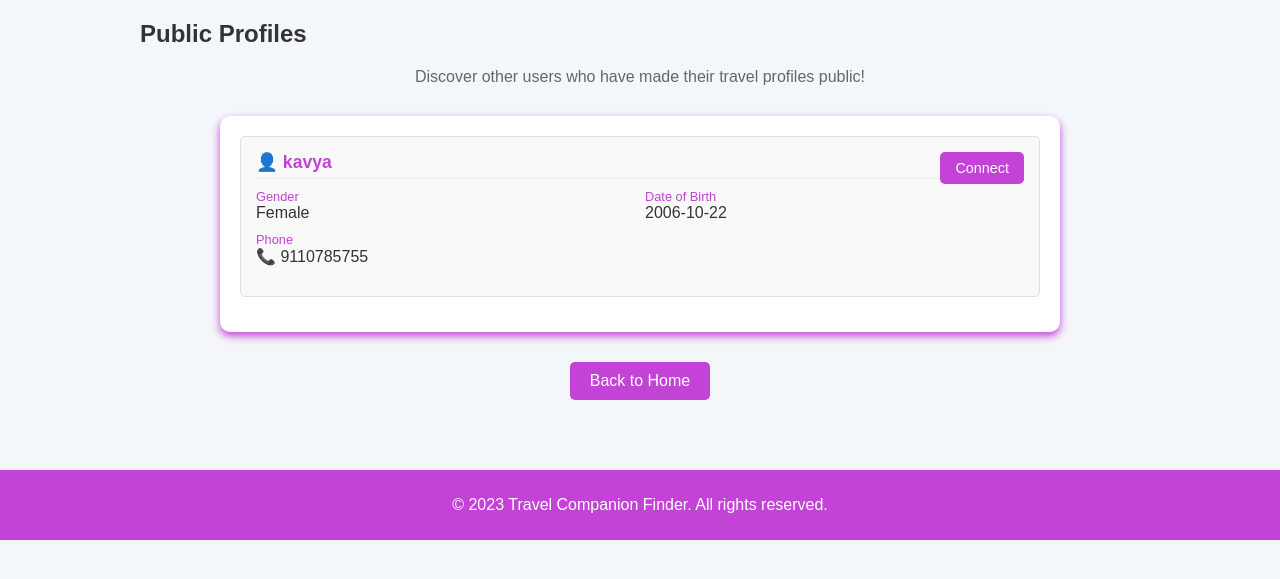
After one commit to Krishna-Veni2005/Travel_Companion_Finder, a Flask app: page /public-profiles in a window 1280 px wide. The commit adds this page. Shown: the top 579 px of the page. Run offline with Flask 3, Linux system fonts and the light colour scheme; a user stored in the database is signed in; data comes from the database, SQL or seed files in the repository; both versions use the stored data as it was after the commit.

Commit message:
Added public profile option

```diff
--- a/app.py
+++ b/app.py
@@ -47,6 +47,7 @@ class User(UserMixin, db.Model):
     destination = db.Column(db.String(150))
     travel_date = db.Column(db.Date)
     profile_completed = db.Column(db.Boolean, default=False)  # New field to track profile completion
+    is_public = db.Column(db.Boolean, default=False)
 
     # Users that this user has friended
     friends = db.relationship(
@@ -184,6 +185,7 @@ def profile():
         phone = request.form['phone']
         gender = request.form['gender']
         dob_str = request.form['dob']
+        is_public = request.form.get('is_public') == 'on'
 
         # Validate required fields
         if not phone or not gender or not dob_str:
@@ -200,6 +202,7 @@ def profile():
         current_user.phone = phone
         current_user.gender = gender
         current_user.dob = dob
+        current_user.is_public = is_public
         current_user.profile_completed = True
         db.session.commit()
 
@@ -269,6 +272,18 @@ def chat(user_id):
     other_user = User.query.get_or_404(user_id)
     messages = Message.query.filter_by(receiver_id=user_id).all()
     return render_template('chat.html', other_user=other_user, messages=messages)
+
+
+@app.route('/public-profiles')
+@login_required
+def public_profiles():
+    # Check if profile is completed
+    if not current_user.profile_completed:
+        flash('Please complete your profile first.', 'warning')
+        return redirect('/profile')
+
+    public_users = User.query.filter(User.is_public == True, User.id != current_user.id).all()
+    return render_template('public_profiles.html', public_users=public_users)
 
 
 @app.route('/my-searches')
--- a/templates/profile.html
+++ b/templates/profile.html
@@ -232,6 +232,12 @@
         <input type="date" id="dob" name="dob" class="required-field" required
                value="{{ user.dob if user.dob }}">
 
+        <label class="required-label" for="is_public" style="margin-top: 15px; cursor: pointer; display: flex; align-items: center;">
+            <input type="checkbox" id="is_public" name="is_public" style="width: auto; margin-right: 10px; margin-bottom: 0;" {% if user.is_public %}checked{% endif %}>
+            Make Profile Public
+        </label>
+        <p style="font-size: 0.8em; color: #666; margin-bottom: 20px; margin-top: 5px; line-height: 1.4;">If public, other users will be able to see your phone number, gender, and date of birth in search results.</p>
+
         <button type="submit">Update Profile</button>
     </form>
 
--- /dev/null
+++ b/templates/public_profiles.html
@@ -0,0 +1,48 @@
+{% extends "base.html" %}
+
+{% block title %}Public Profiles - Travel Companion Finder{% endblock %}
+
+{% block content %}
+<h2>Public Profiles</h2>
+<p class="text-center" style="color: #666; margin-bottom: 30px;">Discover other users who have made their travel profiles public!</p>
+
+<div class="search-results">
+    {% if public_users %}
+        {% for public_user in public_users %}
+            <div class="match-card">
+                <div class="match-username">👤 {{ public_user.username }}</div>
+
+                <div class="match-details" style="border-top: 1px solid #eee; padding-top: 10px; margin-top: 5px;">
+                    <div class="match-detail">
+                        <span class="detail-label" style="color: #c343d7;">Gender</span>
+                        <span class="detail-value">{{ public_user.gender }}</span>
+                    </div>
+                    {% if public_user.dob %}
+                    <div class="match-detail">
+                        <span class="detail-label" style="color: #c343d7;">Date of Birth</span>
+                        <span class="detail-value">{{ public_user.dob.strftime('%Y-%m-%d') }}</span>
+                    </div>
+                    {% endif %}
+                    {% if public_user.phone %}
+                    <div class="match-detail">
+                        <span class="detail-label" style="color: #c343d7;">Phone</span>
+                        <span class="detail-value">📞 {{ public_user.phone }}</span>
+                    </div>
+                    {% endif %}
+                </div>
+
+                <!-- Friend request button -->
+                <form action="{{ url_for('send_request', receiver_id=public_user.id) }}" method="POST">
+                    <button type="submit" class="connect-btn">Connect</button>
+                </form>
+            </div>
+        {% endfor %}
+    {% else %}
+        <div class="no-results">
+            There are currently no public profiles available.
+        </div>
+    {% endif %}
+</div>
+
+<a href="{{ url_for('home') }}" class="back-button" style="margin-top: 30px;">Back to Home</a>
+{% endblock %}
```
Also changed, not shown: migrations/versions/03db71b753cd_add_is_public.py (added, +32 -0 lines), templates/home.html (+75 -14 lines), templates/my_searches.html (+11 -0 lines), templates/search_res.html (+10 -0 lines), database/travel_companion.db.
